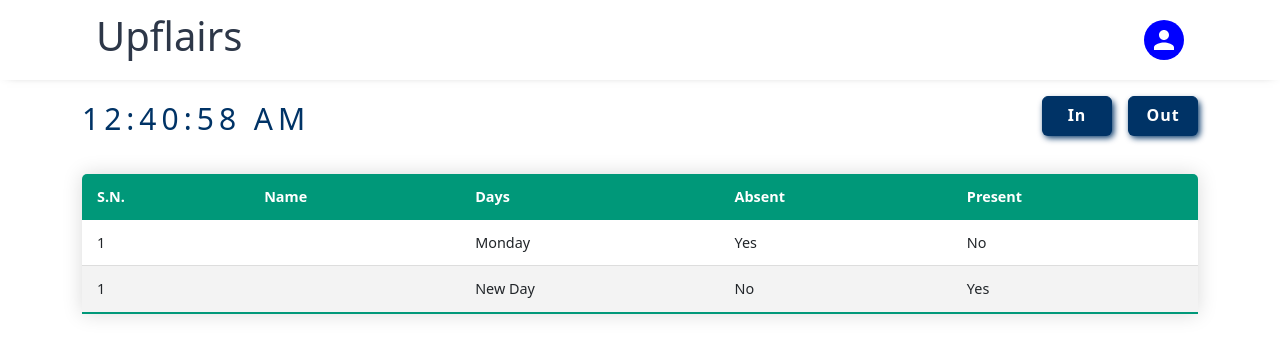
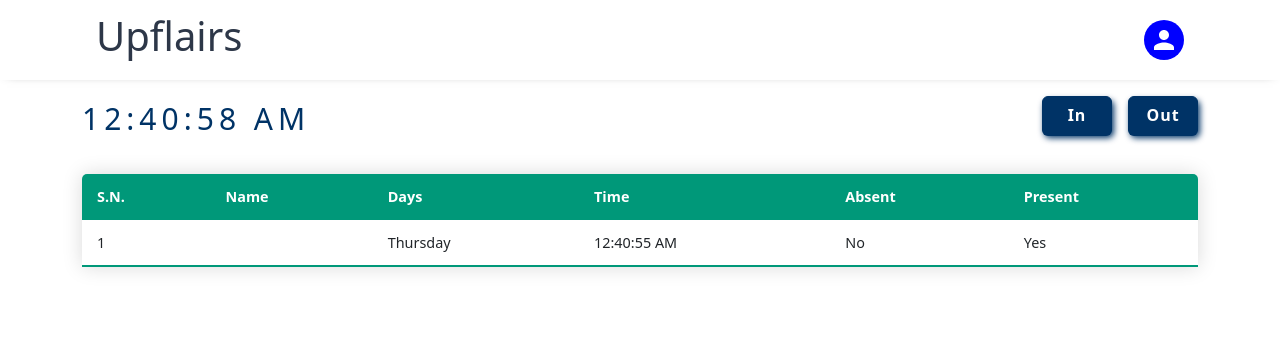
Before and after one commit to Dharam-IN/upflairs_attendance, a React (Create React App) app in the folder client/: page /dash in a window 1280 px wide. Both pictures are taken after a click on the button "In". Shown: the top 356 px of the page. Built offline with nearby package versions, Linux system fonts and the light colour scheme; no server answers.

Commit message:
Get Time And Day and add in table

```diff
--- a/client/src/component/Dashboard.js
+++ b/client/src/component/Dashboard.js
@@ -70,13 +70,23 @@ const Dashboard = () => {
     }, []);
 
     const [tableRows, setTableRow] = useState([])
+    const [day, setDay] = useState(null);
+    const [times, setTimes] = useState(null);
+
 
     const handleInput = ()=>{
+        const today = new Date();
+        const options = { weekday: "long", timeZone: "Asia/Kolkata" };
+        const day = today.toLocaleDateString("en-IN", options);
+        const times = today.getTime
+
+        setDay(day);
         console.log("india")
         const newRow = {
             sn: tableRows.length + 1,
             name: logindata ? logindata.ValidUserOne.fname : "",
-            day: "New Day",
+            day: day,
+            times: time,
             absent: "No",
             present: "Yes"
         }
@@ -86,6 +96,7 @@ const Dashboard = () => {
         console.log(tableRows)
         // console.log("india 2")
     }
+
 
     return (
         <>
@@ -116,37 +127,18 @@ const Dashboard = () => {
                             <th>S.N.</th>
                             <th>Name</th>
                             <th>Days</th>
+                            <th>Time</th>
                             <th>Absent</th>
                             <th>Present</th>
                         </tr>
                     </thead>
                     <tbody>
-                        <tr>
-                            <td>1</td>
-                            <td>{logindata ? logindata.ValidUserOne.fname : ""}</td>
-                            <td>Monday</td>
-                            <td>Yes</td>
-                            <td>No</td>
-                        </tr>
-                        {/* <tr className="active-row">
-                            <td>2</td>
-                            <td>{logindata ? logindata.ValidUserOne.fname : ""}</td>
-                            <td>Tuesday</td>
-                            <td>No</td>
-                            <td>Yes</td>
-                        </tr>
-                        <tr>
-                            <td>3</td>
-                            <td>{logindata ? logindata.ValidUserOne.fname : ""}</td>
-                            <td>Wednesday</td>
-                            <td>No</td>
-                            <td>Yes</td>
-                        </tr> */}
                         {tableRows.map((row) => (
                             <tr key={row.sn}>
                                 <td>{row.sn}</td>
                                 <td>{row.name}</td>
                                 <td>{row.day}</td>
+                                <td>{row.times}</td>
                                 <td>{row.absent}</td>
                                 <td>{row.present}</td>
                             </tr>
```
